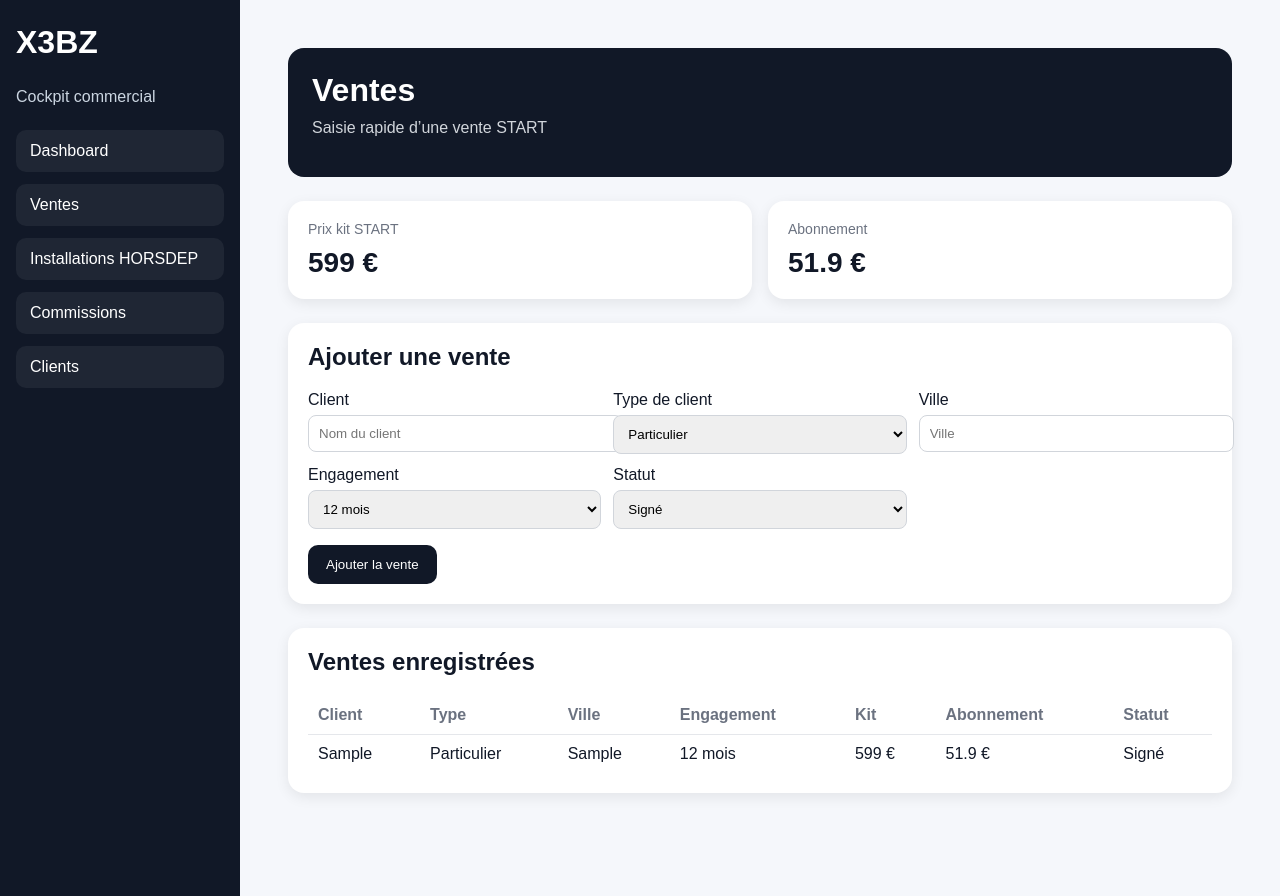
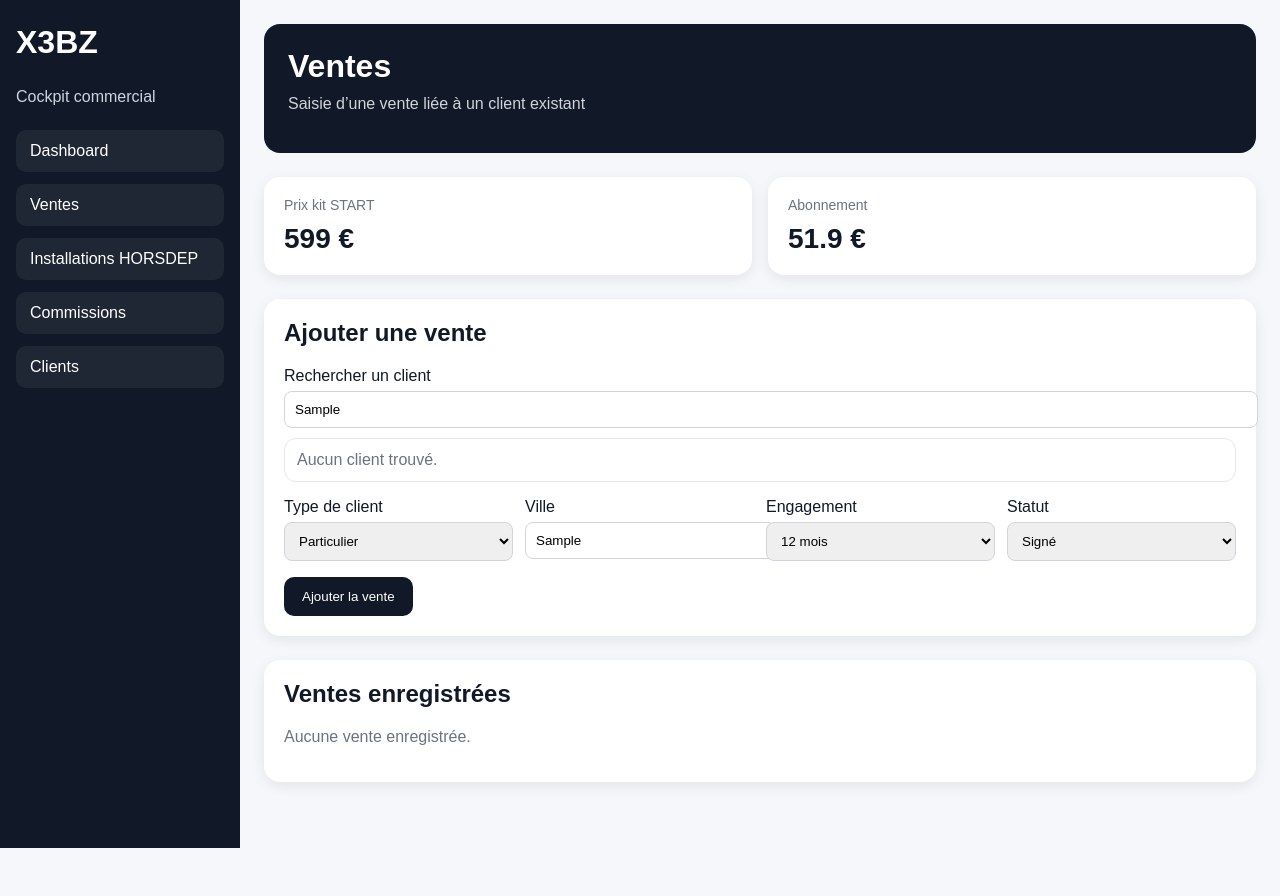
Before and after one commit to bargaouitarek-gif/X3BZ, a Next.js app: page /ventes in a window 1280 px wide. Both pictures are taken after typing "Sample", "Sample" into the empty fields and a click on the button "Ajouter la vente". After the commit the page ends 848 px from the top, so only its background shows below. Built offline with nearby package versions, Linux system fonts and the light colour scheme.

Commit message:
Refactor client handling in sales page

```diff
--- a/app/ventes/page.tsx
+++ b/app/ventes/page.tsx
@@ -6,24 +6,63 @@ type ClientType = "Particulier" | "Professionnel";
 type Engagement = "0 mois" | "12 mois" | "24 mois" | "36 mois";
 type Statut = "Signé" | "Posé" | "Payé";
 
+type Client = {
+  id: number;
+  numero: string;
+  nom: string;
+  telephone: string;
+  mail: string;
+  adresse: string;
+  codePostal: string;
+  ville: string;
+  type: string;
+};
+
 type Vente = {
   id: number;
-  client: string;
+  numeroClient: string;
+  nomClient: string;
   type: ClientType;
   ville: string;
   engagement: Engagement;
   prixKit: number;
   abonnement: number;
   statut: Statut;
+  commission: number;
 };
 
 export default function Page() {
-  const [client, setClient] = useState("");
+  const [clients, setClients] = useState<Client[]>([]);
+  const [rechercheClient, setRechercheClient] = useState("");
+  const [clientSelectionne, setClientSelectionne] = useState<Client | null>(null);
+
   const [type, setType] = useState<ClientType>("Particulier");
   const [ville, setVille] = useState("");
   const [engagement, setEngagement] = useState<Engagement>("12 mois");
   const [statut, setStatut] = useState<Statut>("Signé");
   const [ventes, setVentes] = useState<Vente[]>([]);
+
+  useEffect(() => {
+    const dataClients = localStorage.getItem("clientsX3BZ");
+    if (dataClients) {
+      setClients(JSON.parse(dataClients));
+    }
+
+    const dataVentes = localStorage.getItem("ventesX3BZ");
+    if (dataVentes) {
+      setVentes(JSON.parse(dataVentes));
+    }
+  }, []);
+
+  useEffect(() => {
+    localStorage.setItem("ventesX3BZ", JSON.stringify(ventes));
+  }, [ventes]);
+
+  const clientsFiltres = clients.filter((c) =>
+    `${c.numero} ${c.nom} ${c.telephone} ${c.mail} ${c.ville}`
+      .toLowerCase()
+      .includes(rechercheClient.toLowerCase())
+  );
 
   const engagementsDisponibles: Engagement[] =
     type === "Particulier"
@@ -34,7 +73,7 @@ export default function Page() {
     if (!engagementsDisponibles.includes(engagement)) {
       setEngagement(engagementsDisponibles[0]);
     }
-  }, [type]);
+  }, [type, engagement, engagementsDisponibles]);
 
   const prixKit = useMemo(() => {
     if (engagement === "0 mois") return 799;
@@ -46,22 +85,39 @@ export default function Page() {
     return type === "Particulier" ? 51.9 : 65;
   }, [type]);
 
+  function calculerCommission(statut: Statut) {
+    if (statut === "Signé") return 110;
+    if (statut === "Posé") return 130;
+    return 150;
+  }
+
+  function choisirClient(client: Client) {
+    setClientSelectionne(client);
+    setRechercheClient(`${client.numero} - ${client.nom}`);
+    setVille(client.ville || "");
+    setType(client.type === "Professionnel" ? "Professionnel" : "Particulier");
+  }
+
   function ajouterVente() {
-    if (!client.trim() || !ville.trim()) return;
+    if (!clientSelectionne) return;
 
     const nouvelleVente: Vente = {
       id: Date.now(),
-      client: client.trim(),
+      numeroClient: clientSelectionne.numero,
+      nomClient: clientSelectionne.nom,
       type,
       ville: ville.trim(),
       engagement,
       prixKit,
       abonnement,
       statut,
+      commission: calculerCommission(statut),
     };
 
     setVentes([nouvelleVente, ...ventes]);
-    setClient("");
+
+    setRechercheClient("");
+    setClientSelectionne(null);
     setVille("");
     setType("Particulier");
     setEngagement("12 mois");
@@ -74,7 +130,6 @@ export default function Page() {
         minHeight: "100vh",
         background: "#f5f7fb",
         fontFamily: "Arial, sans-serif",
-        padding: "24px",
         color: "#111827",
       }}
     >
@@ -90,7 +145,7 @@ export default function Page() {
         >
           <h1 style={{ margin: 0, fontSize: "32px" }}>Ventes</h1>
           <p style={{ marginTop: "10px", color: "#d1d5db" }}>
-            Saisie rapide d’une vente START
+            Saisie d’une vente liée à un client existant
           </p>
         </div>
 
@@ -146,6 +201,76 @@ export default function Page() {
         >
           <h2 style={{ marginTop: 0 }}>Ajouter une vente</h2>
 
+          <div style={{ marginBottom: "16px" }}>
+            <label style={{ display: "block", marginBottom: "6px" }}>
+              Rechercher un client
+            </label>
+            <input
+              value={rechercheClient}
+              onChange={(e) => {
+                setRechercheClient(e.target.value);
+                setClientSelectionne(null);
+              }}
+              placeholder="Numéro, nom, téléphone, mail, ville..."
+              style={{
+                width: "100%",
+                padding: "10px",
+                borderRadius: "8px",
+                border: "1px solid #d1d5db",
+                marginBottom: "10px",
+              }}
+            />
+
+            {rechercheClient && !clientSelectionne && (
+              <div
+                style={{
+                  border: "1px solid #e5e7eb",
+                  borderRadius: "12px",
+                  overflow: "hidden",
+                }}
+              >
+                {clientsFiltres.length === 0 ? (
+                  <div style={{ padding: "12px", color: "#6b7280" }}>
+                    Aucun client trouvé.
+                  </div>
+                ) : (
+                  clientsFiltres.slice(0, 6).map((client) => (
+                    <button
+                      key={client.id}
+                      onClick={() => choisirClient(client)}
+                      style={{
+                        width: "100%",
+                        textAlign: "left",
+                        padding: "12px",
+                        border: "none",
+                        borderBottom: "1px solid #e5e7eb",
+                        background: "white",
+                        cursor: "pointer",
+                      }}
+                    >
+                      <strong>{client.numero}</strong> — {client.nom} ({client.ville})
+                    </button>
+                  ))
+                )}
+              </div>
+            )}
+
+            {clientSelectionne && (
+              <div
+                style={{
+                  marginTop: "10px",
+                  padding: "12px",
+                  borderRadius: "10px",
+                  background: "#ecfdf5",
+                  color: "#065f46",
+                }}
+              >
+                Client sélectionné : <strong>{clientSelectionne.numero}</strong> —{" "}
+                {clientSelectionne.nom}
+              </div>
+            )}
+          </div>
+
           <div
             style={{
               display: "grid",
@@ -153,23 +278,6 @@ export default function Page() {
               gap: "12px",
             }}
           >
-            <div>
-              <label style={{ display: "block", marginBottom: "6px" }}>
-                Client
-              </label>
-              <input
-                value={client}
-                onChange={(e) => setClient(e.target.value)}
-                placeholder="Nom du client"
-                style={{
-                  width: "100%",
-                  padding: "10px",
-                  borderRadius: "8px",
-                  border: "1px solid #d1d5db",
-                }}
-              />
-            </div>
-
             <div>
               <label style={{ display: "block", marginBottom: "6px" }}>
                 Type de client
@@ -280,24 +388,28 @@ export default function Page() {
               <table style={{ width: "100%", borderCollapse: "collapse" }}>
                 <thead>
                   <tr style={{ textAlign: "left", color: "#6b7280" }}>
+                    <th style={{ padding: "10px" }}>Numéro client</th>
                     <th style={{ padding: "10px" }}>Client</th>
                     <th style={{ padding: "10px" }}>Type</th>
                     <th style={{ padding: "10px" }}>Ville</th>
                     <th style={{ padding: "10px" }}>Engagement</th>
                     <th style={{ padding: "10px" }}>Kit</th>
                     <th style={{ padding: "10px" }}>Abonnement</th>
+                    <th style={{ padding: "10px" }}>Commission</th>
                     <th style={{ padding: "10px" }}>Statut</th>
                   </tr>
                 </thead>
                 <tbody>
                   {ventes.map((vente) => (
                     <tr key={vente.id} style={{ borderTop: "1px solid #e5e7eb" }}>
-                      <td style={{ padding: "10px" }}>{vente.client}</td>
+                      <td style={{ padding: "10px" }}>{vente.numeroClient}</td>
+                      <td style={{ padding: "10px" }}>{vente.nomClient}</td>
                       <td style={{ padding: "10px" }}>{vente.type}</td>
                       <td style={{ padding: "10px" }}>{vente.ville}</td>
                       <td style={{ padding: "10px" }}>{vente.engagement}</td>
                       <td style={{ padding: "10px" }}>{vente.prixKit} €</td>
                       <td style={{ padding: "10px" }}>{vente.abonnement} €</td>
+                      <td style={{ padding: "10px" }}>{vente.commission} €</td>
                       <td style={{ padding: "10px" }}>{vente.statut}</td>
                     </tr>
                   ))}
@@ -309,4 +421,4 @@ export default function Page() {
       </div>
     </main>
   );
-}
+                                           }
```
